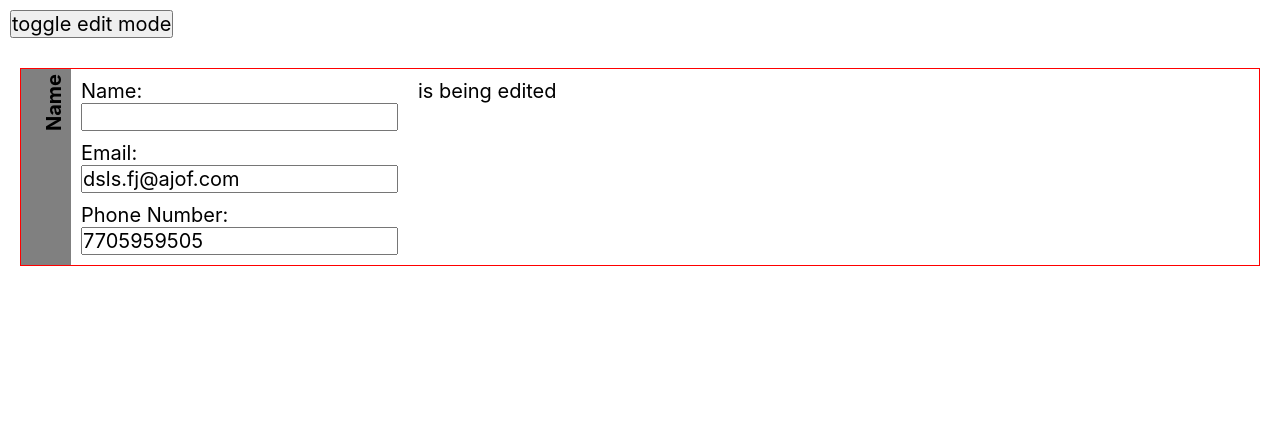
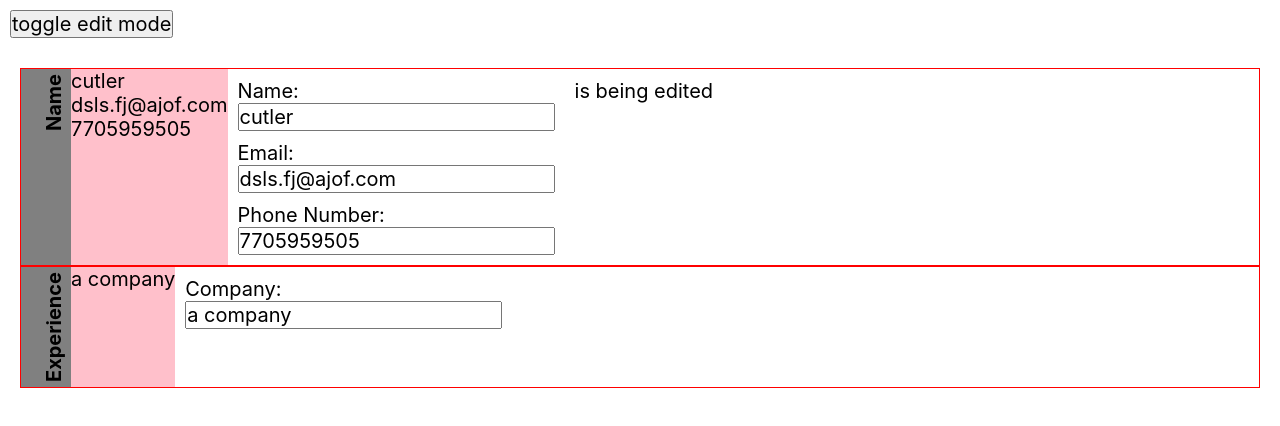
Before and after one commit to CutlerSheridan/cv-builder, a React (Create React App) app: page / in a window 1280 px wide. Shown: the top 426 px of the page. Built offline with nearby package versions, Linux system fonts and the light colour scheme.

Commit message:
0.2.1 Refactor handleChange() to expand use

```diff
--- a/package.json
+++ b/package.json
@@ -1,6 +1,6 @@
 {
   "name": "cv-builder",
-  "version": "0.2.0",
+  "version": "0.2.1",
   "private": true,
   "dependencies": {
     "@testing-library/jest-dom": "^5.16.5",
--- a/src/App.css
+++ b/src/App.css
@@ -28,6 +28,6 @@ body {
   margin: 2rem;
 }
 .hidden {
-  display: none;
+  /* display: none; */
   background: pink;
 }
--- a/src/App.js
+++ b/src/App.js
@@ -11,7 +11,7 @@ class App extends Component {
     super();
     this.state = {
       contact: {
-        name: '',
+        name: 'cutler',
         email: 'dsls.fj@ajof.com',
         phone: '7705959505',
       },
@@ -24,13 +24,22 @@ class App extends Component {
           end: '',
           description: '',
         },
-        jobs: [],
+        jobs: [
+          {
+            id: uniqid(),
+            company: 'a company',
+            title: 'a title',
+            start: 'June 6th',
+            end: 'August 20th',
+            description: 'what this job was about',
+          },
+        ],
       },
       skills: [],
       education: {
         program: {
           id: uniqid(),
-          institution: '',
+          school: '',
           focus: '',
           start: '',
           end: '',
@@ -43,12 +52,29 @@ class App extends Component {
     this.toggleEditing = this.toggleEditing.bind(this);
     this.handleChange = this.handleChange.bind(this);
   }
-  handleChange = (e, section, prop) => {
+  handleChange = (e, section, prop, id) => {
     const newObj = { ...this.state[section] };
-    newObj[prop] = e.target.value;
-    this.setState({
-      [section]: newObj,
-    });
+    if (section === 'contact') {
+      newObj[prop] = e.target.value;
+      this.setState({
+        [section]: newObj,
+      });
+    } else if (section === 'experience' || section === 'education') {
+      const jobsOrPrograms = section === 'experience' ? 'jobs' : 'programs';
+      newObj[jobsOrPrograms] = newObj[jobsOrPrograms].map((x) => {
+        if (x.id !== e.target.id) {
+          return x;
+        }
+        const alteredItem = { ...x };
+        alteredItem[prop] = e.target.value;
+        return alteredItem;
+      });
+      this.setState({
+        [section]: newObj,
+      });
+    } else if (section === 'skills') {
+      // change things
+    }
   };
   toggleEditing() {
     this.setState((state) => ({
@@ -67,6 +93,11 @@ class App extends Component {
             editing={this.state.editing}
             onchange={this.handleChange}
           ></Contact>
+          <Experience
+            info={this.state.experience}
+            editing={this.state.editing}
+            onchange={this.handleChange}
+          ></Experience>
         </div>
       </div>
     );
--- a/src/components/Experience.js
+++ b/src/components/Experience.js
@@ -0,0 +1,34 @@
+import { Component } from 'react';
+import Sidebar from './Sidebar';
+
+class Experience extends Component {
+  render() {
+    const { editing, info, onchange } = this.props;
+    return (
+      <section className="section-container">
+        <Sidebar text="Experience"></Sidebar>
+        <div className={`section-preview ${editing ? 'hidden' : ''}`}>
+          {info.jobs.map((j) => (
+            <div className="item-container">{j.company}</div>
+          ))}
+        </div>
+        <form className={`${editing ? '' : 'hidden'}`}>
+          {info.jobs.map((j) => {
+            return (
+              <div className="item-container-edit" key={j.id}>
+                <label htmlFor={`${j.id}`}>Company:</label>
+                <input
+                  id={`${j.id}`}
+                  onChange={(e) => onchange(e, 'experience', 'company', j.id)}
+                  value={j.company}
+                ></input>
+              </div>
+            );
+          })}
+        </form>
+      </section>
+    );
+  }
+}
+
+export default Experience;
```
Also changed, not shown: 1 other file (tests, documents, lock files or other folders).
